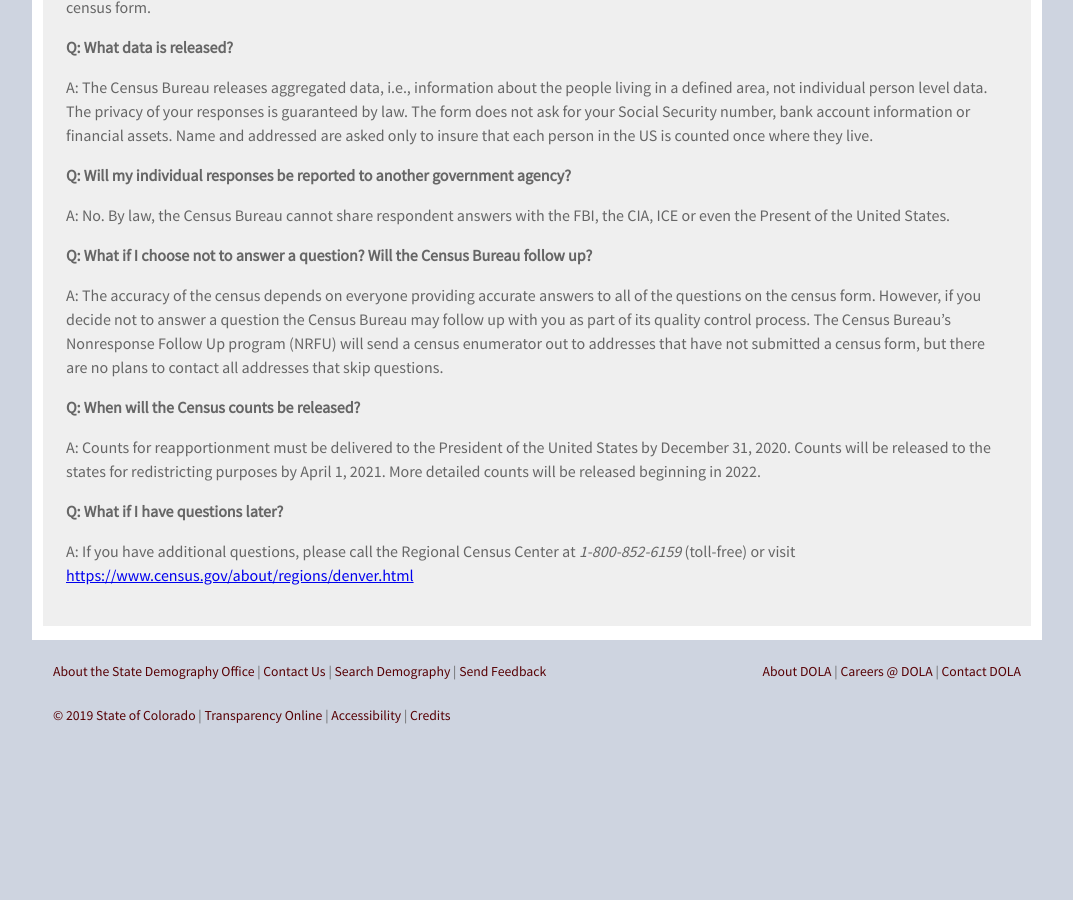
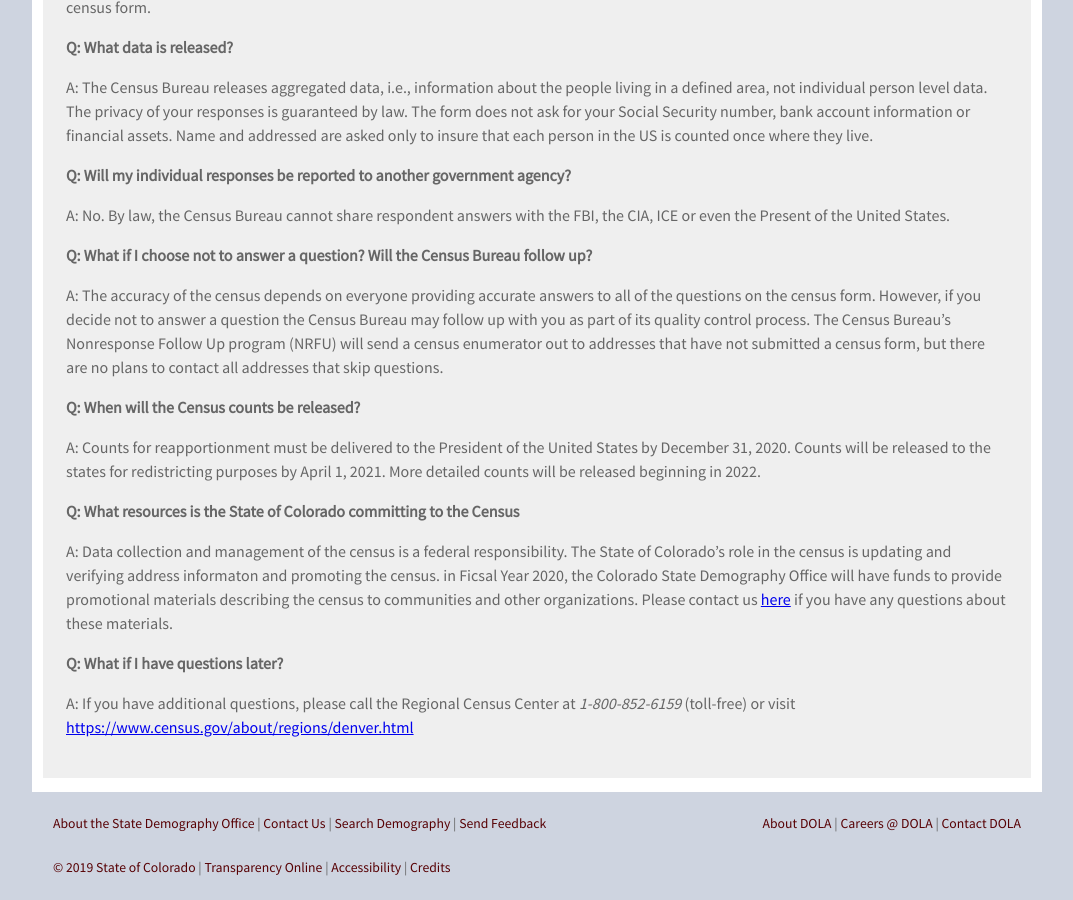
Before and after one commit to TBleess/Website_New, a Jekyll site: the page built from pages/5_CensusACS/2020-faq.md, in a window 1280 px wide and 900 px high, scrolled down 2505 px. Shown: the whole window, without its empty margins (103-1176 px from the left). Built offline with Jekyll 4.4.1, drawn with Linux system fonts in a browser that asks for light colours; before the commit the page ends 3253 px from its top, so only the background shows below that.

Commit message:
Update 2020-faq.md

```diff
--- a/pages/5_CensusACS/2020-faq.md
+++ b/pages/5_CensusACS/2020-faq.md
@@ -104,6 +104,11 @@ A: The accuracy of the census depends on everyone providing accurate answers to
 
 A: Counts for reapportionment must be delivered to the President of the United States by December 31, 2020.  Counts will be released to the states for redistricting purposes by April 1, 2021.  More detailed counts will be released beginning in 2022.
 
+
+**Q: What resources is the State of Colorado committing to the Census**
+
+A: Data collection and management of the census is a federal responsibility.  The State of Colorado's role in the census is updating and verifying address informaton and promoting the census.  in Ficsal Year 2020, the Colorado State Demography Office will have funds to provide promotional materials describing the census to communities and other organizations.  Please contact us [here](mailto:adam.bickford@state.co.us)  if you have any questions about these materials.
+
 **Q: What if I have questions later?**
 
 A: If you have additional questions, please call the Regional Census Center at *1-800-852-6159* (toll-free) or visit [https://www.census.gov/about/regions/denver.html](https://www.census.gov/about/regions/denver.html)
```
